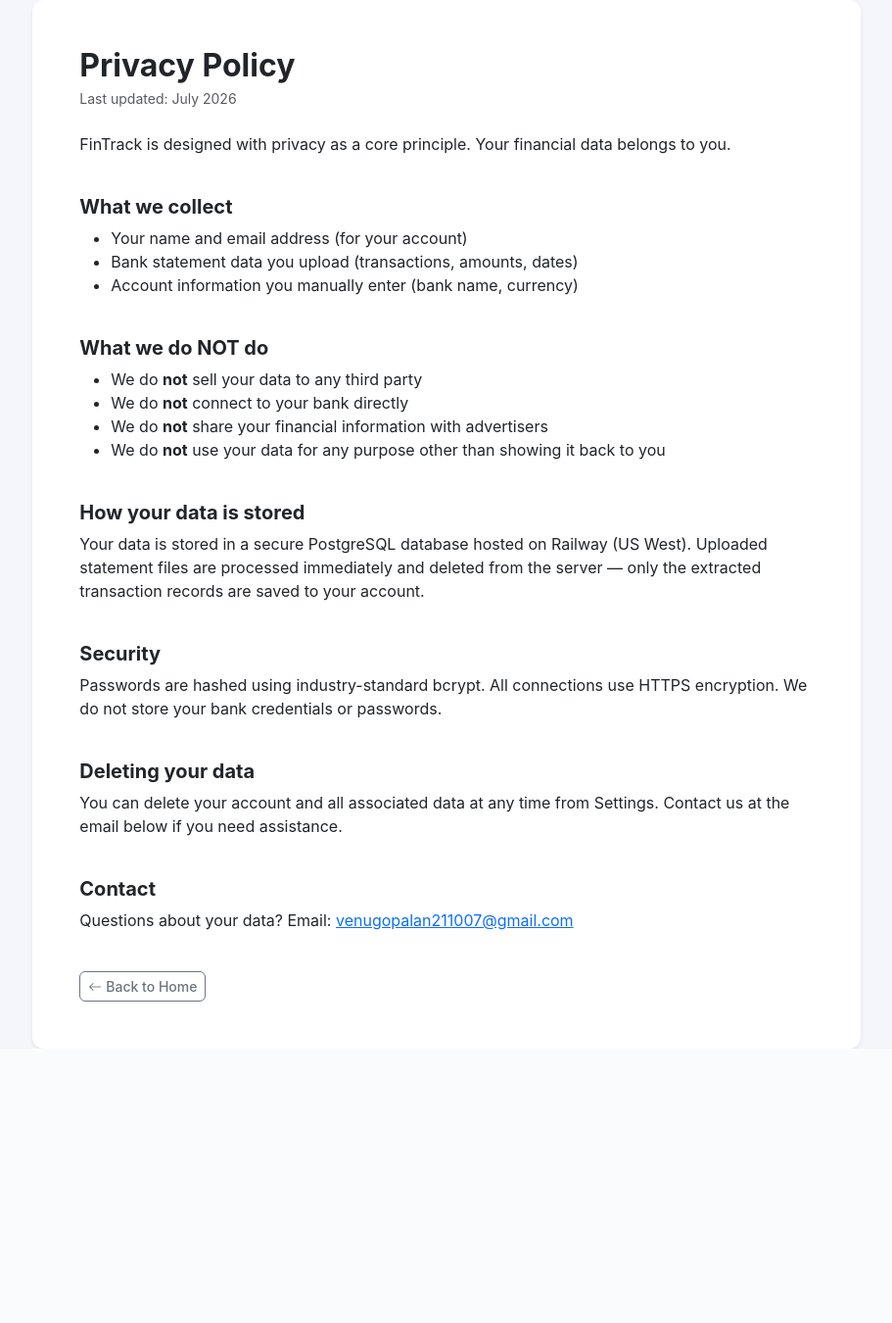
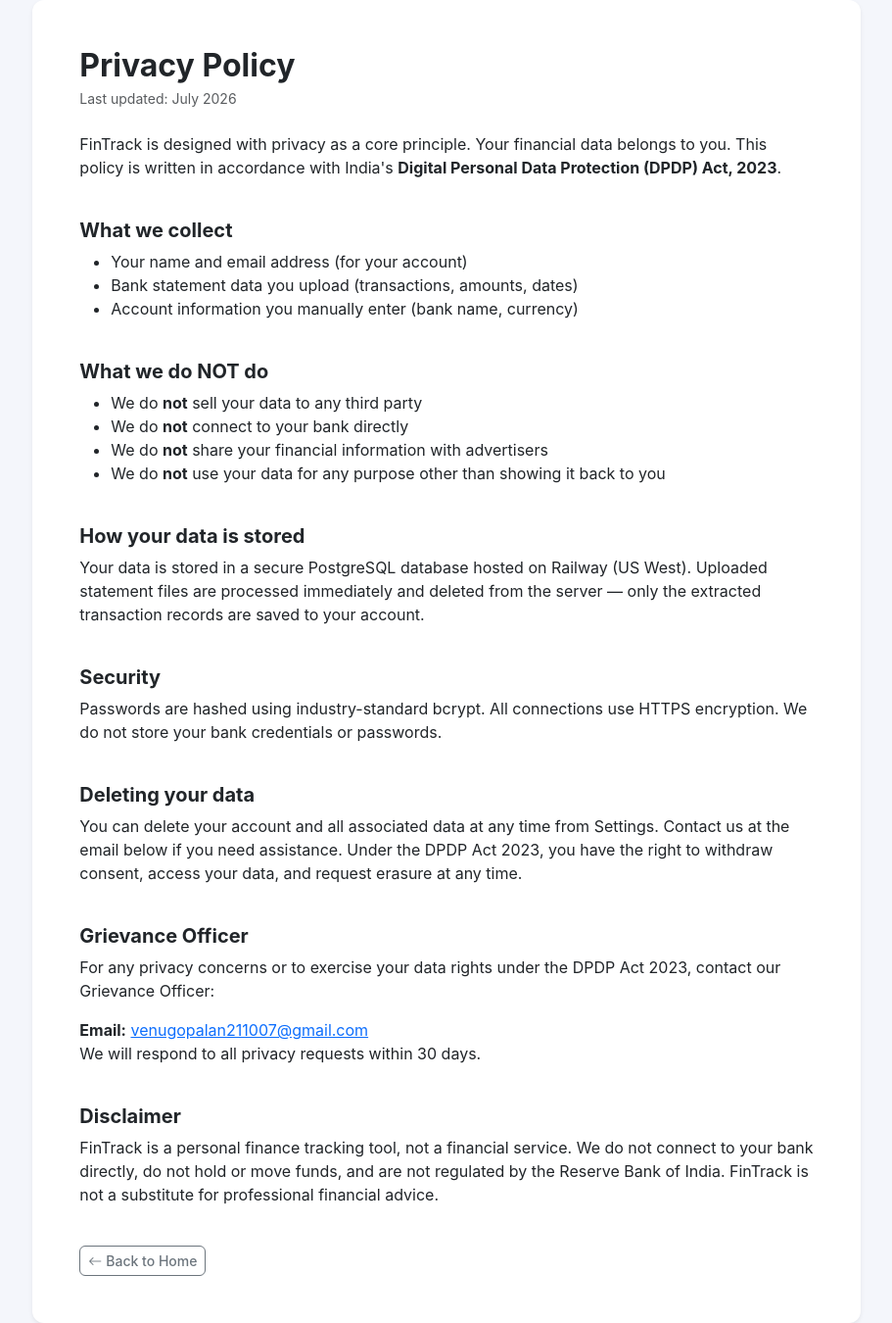
Before and after one commit to venu211007-source/Fintrack, a Flask app: page /privacy in a window 1280 px wide. Shown: the whole page at 98% size, without its empty margins (184-1095 px from the left). Before the commit the page ends 1070 px from the top, so only its background shows below. Run offline with Flask 3, Linux system fonts and the light colour scheme; some libraries are stand-ins or nearby versions.

Commit message:
Add DPDP Act 2023 compliance and legal safeguards
- Consent checkbox on registration (Privacy Policy + Terms + data storage consent)
- Server-side validation: registration blocked without consent
- Privacy policy updated: references DPDP Act 2023, adds Grievance Officer section,
  adds RBI disclaimer (not a financial service, not AA-regulated)
- Footer disclaimer on all authenticated pages: not a financial service/advisor
- Privacy and Terms links in footer for easy access

Co-Authored-By: Claude Sonnet 4.6 <noreply@anthropic.com>

```diff
--- a/app.py
+++ b/app.py
@@ -263,6 +263,9 @@ def register():
 
         if not name or not email or not pw:
             flash('All fields are required.', 'danger')
+            return render_template('register.html')
+        if not request.form.get('consent'):
+            flash('You must agree to the Privacy Policy and Terms of Service to create an account.', 'danger')
             return render_template('register.html')
         if pw != pw2:
             flash('Passwords do not match.', 'danger')
--- a/templates/base.html
+++ b/templates/base.html
@@ -120,6 +120,14 @@
   </div>
 </main>
 
+{% if current_user.is_authenticated %}
+<footer class="text-center py-3 mt-2" style="font-size:.75rem;color:#94a3b8;border-top:1px solid #e9ecef;">
+  FinTrack is a personal finance tracker, not a financial service or investment advisor. &nbsp;·&nbsp;
+  <a href="{{ url_for('privacy') }}" class="text-muted">Privacy</a> &nbsp;·&nbsp;
+  <a href="{{ url_for('terms') }}" class="text-muted">Terms</a>
+</footer>
+{% endif %}
+
 <script src="https://cdn.jsdelivr.net/npm/bootstrap@5.3.2/dist/js/bootstrap.bundle.min.js"></script>
 <script src="https://cdn.jsdelivr.net/npm/chart.js@4.4.2/dist/chart.umd.min.js"></script>
 <script src="{{ url_for('static', filename='js/app.js') }}"></script>
--- a/templates/privacy.html
+++ b/templates/privacy.html
@@ -7,7 +7,7 @@
       <h2 class="fw-bold mb-1">Privacy Policy</h2>
       <p class="text-muted small mb-4">Last updated: July 2026</p>
 
-      <p>FinTrack is designed with privacy as a core principle. Your financial data belongs to you.</p>
+      <p>FinTrack is designed with privacy as a core principle. Your financial data belongs to you. This policy is written in accordance with India's <strong>Digital Personal Data Protection (DPDP) Act, 2023</strong>.</p>
 
       <h5 class="fw-bold mt-4">What we collect</h5>
       <ul>
@@ -31,10 +31,15 @@
       <p>Passwords are hashed using industry-standard bcrypt. All connections use HTTPS encryption. We do not store your bank credentials or passwords.</p>
 
       <h5 class="fw-bold mt-4">Deleting your data</h5>
-      <p>You can delete your account and all associated data at any time from Settings. Contact us at the email below if you need assistance.</p>
+      <p>You can delete your account and all associated data at any time from Settings. Contact us at the email below if you need assistance. Under the DPDP Act 2023, you have the right to withdraw consent, access your data, and request erasure at any time.</p>
 
-      <h5 class="fw-bold mt-4">Contact</h5>
-      <p>Questions about your data? Email: <a href="mailto:venugopalan211007@gmail.com">venugopalan211007@gmail.com</a></p>
+      <h5 class="fw-bold mt-4">Grievance Officer</h5>
+      <p>For any privacy concerns or to exercise your data rights under the DPDP Act 2023, contact our Grievance Officer:</p>
+      <p><strong>Email:</strong> <a href="mailto:venugopalan211007@gmail.com">venugopalan211007@gmail.com</a><br>
+      We will respond to all privacy requests within 30 days.</p>
+
+      <h5 class="fw-bold mt-4">Disclaimer</h5>
+      <p>FinTrack is a personal finance tracking tool, not a financial service. We do not connect to your bank directly, do not hold or move funds, and are not regulated by the Reserve Bank of India. FinTrack is not a substitute for professional financial advice.</p>
 
       <div class="mt-4">
         <a href="{{ url_for('index') }}" class="btn btn-outline-secondary btn-sm"><i class="bi bi-arrow-left me-1"></i>Back to Home</a>
```
Also changed, not shown: templates/register.html (+10 -0 lines).
